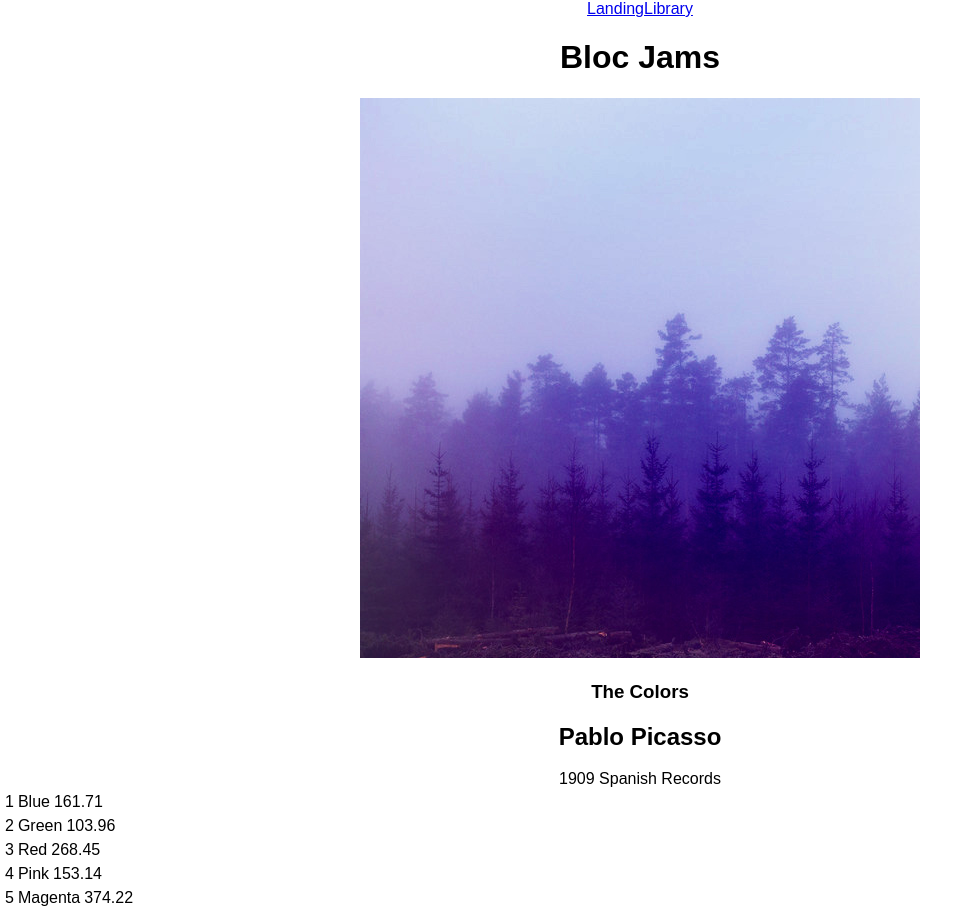
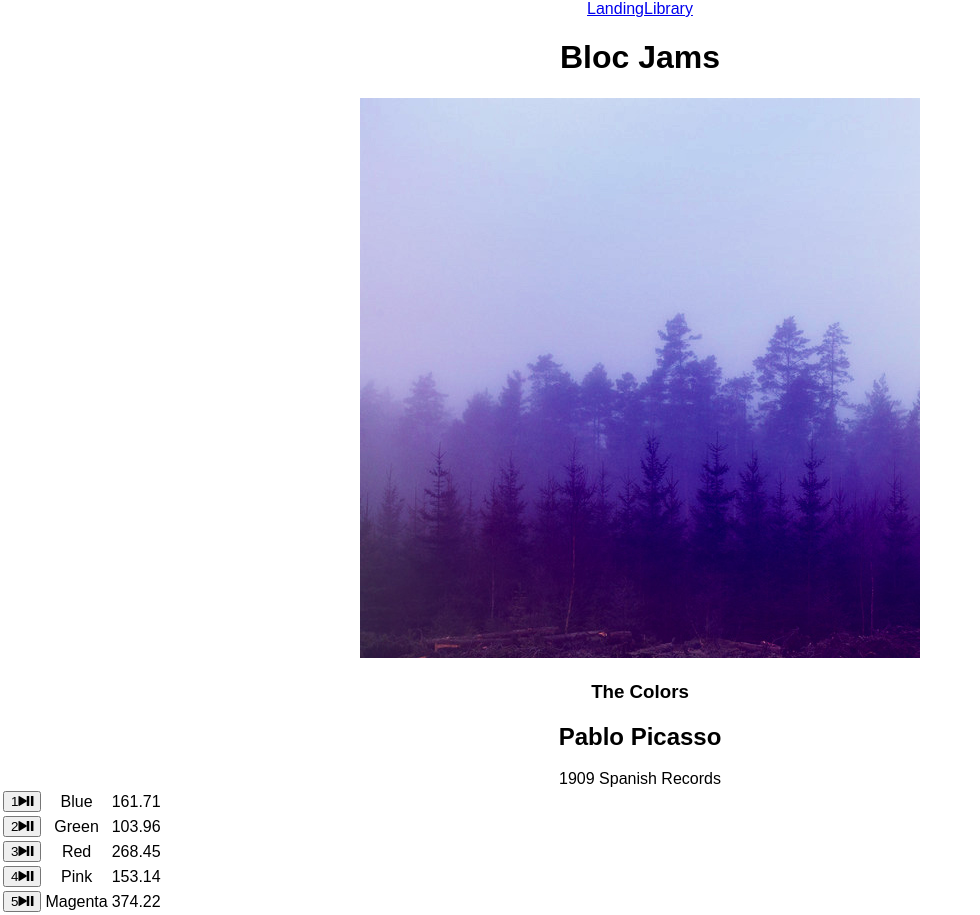
Before and after one commit to rynoronha/MyJams, a React (Create React App) app: page /album/the-colors in a window 1280 px wide. Shown: the whole page, without its empty margins (0-980 px from the left). Built offline with nearby package versions, Linux system fonts and the light colour scheme.

Commit message:
Checkpoint 7 audio playback: completed

```diff
--- a/src/components/Album.js
+++ b/src/components/Album.js
@@ -10,9 +10,39 @@
      });
 
      this.state = {
-       album: album
+       album: album,
+      currentSong: album.songs[0],
+      isPlaying: false
      };
 
+     this.audioElement = document.createElement('audio');
+     this.audioElement.src = album.songs[0].audioSrc;
+
+    }
+
+    play() {
+     this.audioElement.play();
+     this.setState({ isPlaying: true });
+    }
+
+    pause() {
+     this.audioElement.pause();
+     this.setState({ isPlaying: false });
+    }
+
+    setSong(song) {
+     this.audioElement.src = song.audioSrc;
+     this.setState({ currentSong: song });
+    }
+
+    handleSongClick(song) {
+     const isSameSong = this.state.currentSong === song;
+     if (this.state.isPlaying && isSameSong) {
+       this.pause();
+     } else {
+       if (!isSameSong) { this.setSong(song); }
+       this.play();
+     }
    }
 
    render() {
@@ -33,17 +63,19 @@
              <col id="song-duration-column" />
            </colgroup>
            <tbody>
-            <tr>
-              {
-                this.state.album.songs.map( (song, index) =>
-                <section className="song-row">
-                  <td>{this.state.album.songs.indexOf(song) + 1}</td>
-                  <td>{song.title}</td>
-                  <td>{song.duration}</td>
-                </section>
-                )
-              }
-            </tr>
+              {this.state.album.songs.map( (song, index) =>
+                <tr className="song" key={index} onClick={() => this.handleSongClick(song)} >
+                 <td className="song-actions">
+                   <button>
+                     <span className="song-number">{index+1}</span>
+                     <span className="ion-play"></span>
+                     <span className="ion-pause"></span>
+                   </button>
+                 </td>
+                 <td className="song-title">{song.title}</td>
+                 <td className="song-duration">{song.duration}</td>
+               </tr>
+              )}
            </tbody>
          </table>
        </section>
```
